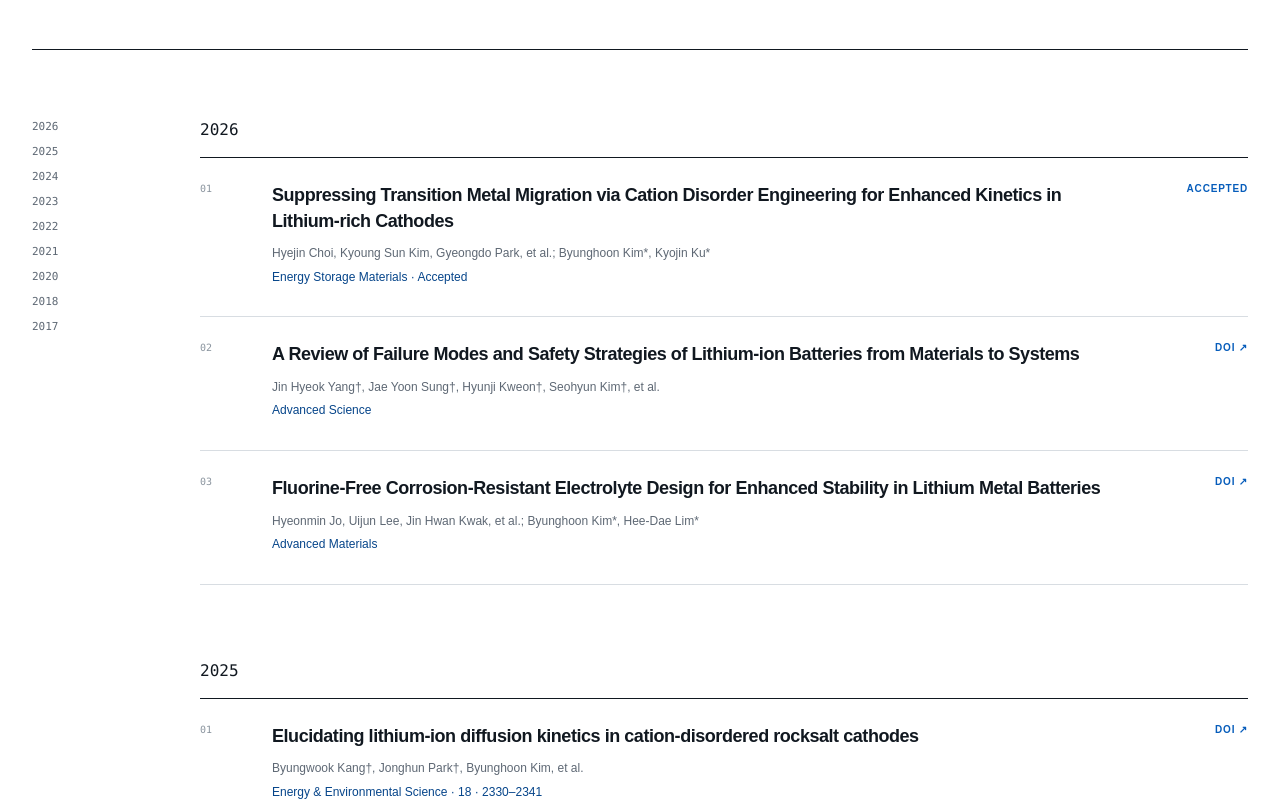
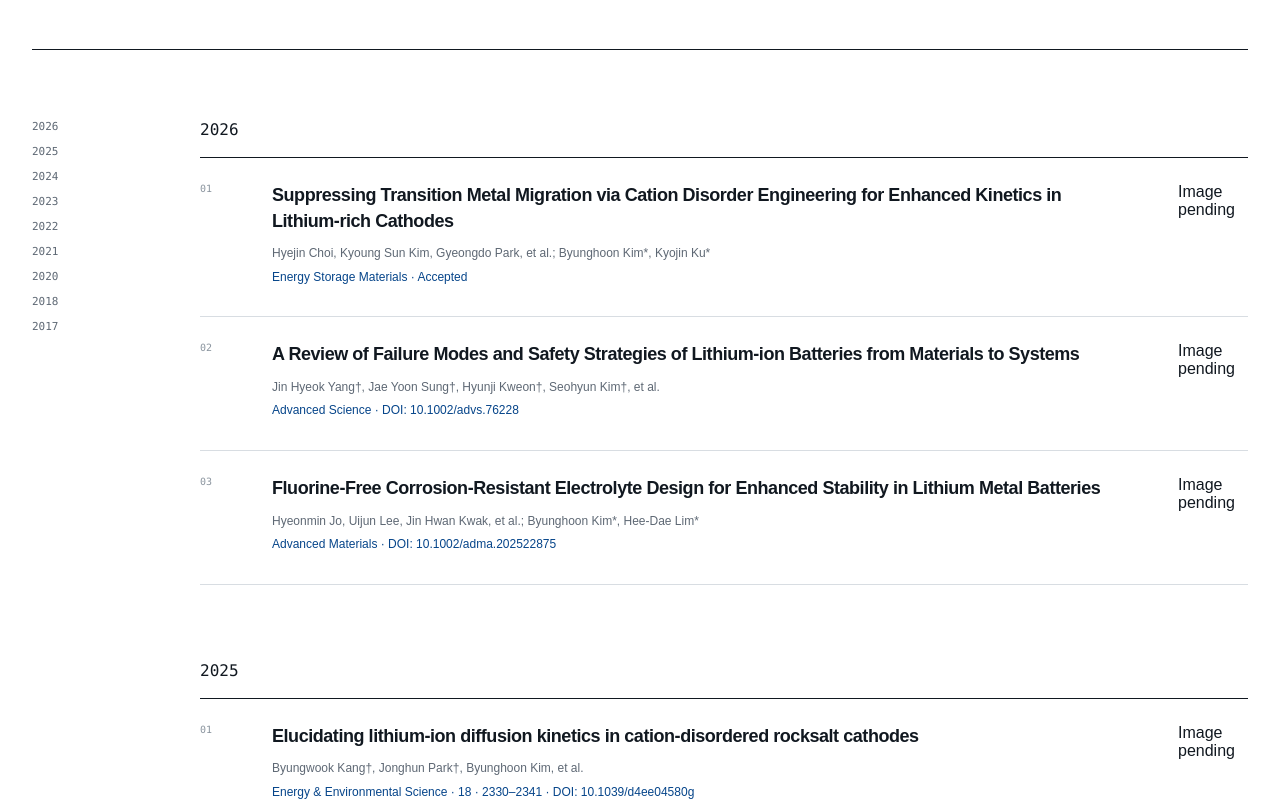
Before and after one commit to Energy-Materials-Laboratory/energy-materials-laboratory.github.io, a Next.js app: page /publications/journals in a window 1280 px wide. Shown: the part 500-1301 px from the top of the page. Built offline with nearby package versions, Linux system fonts and the light colour scheme.

Commit message:
Update page.tsx

```diff
--- a/app/publications/journals/page.tsx
+++ b/app/publications/journals/page.tsx
@@ -1,38 +1,200 @@
+/* eslint-disable @next/next/no-img-element */
+
+import { Fragment } from "react";
+
 import SiteShell from "../../components/SiteShell";
 import publications from "../../../content/publications.json";
+import { assetPath } from "../../../lib/paths";
+import {
+  getPublicationYear,
+  sortPublications,
+  type JournalPublication,
+  type PublicationAuthor,
+} from "../../../lib/publications";
 
-export const metadata = { title: publications.metadata.journalsTitle };
+export const metadata = {
+  title: publications.metadata.journalsTitle,
+};
+
+function PublicationAuthors({
+  authors,
+}: {
+  authors: PublicationAuthor[] | string;
+}) {
+  /*
+   * 기존 publications.json의 문자열 형식도 임시로 지원합니다.
+   */
+  if (typeof authors === "string") {
+    return <>{authors}</>;
+  }
+
+  return (
+    <>
+      {authors.map((author, index) => {
+        let separator = "";
+
+        if (index > 0) {
+          if (index === authors.length - 1) {
+            separator =
+              authors.length === 2 ? " and " : ", and ";
+          } else {
+            separator = ", ";
+          }
+        }
+
+        return (
+          <Fragment key={`${author.name}-${index}`}>
+            {separator}
+
+            {author.bold ? (
+              <strong>{author.name}</strong>
+            ) : (
+              author.name
+            )}
+
+            {author.mark ?? ""}
+          </Fragment>
+        );
+      })}
+    </>
+  );
+}
 
 export default function JournalsPage() {
-  const years = [...new Set(publications.journals.map((publication) => publication.year))];
+  const journalData =
+    publications.journals as unknown as JournalPublication[];
+
+  const sortedPublications =
+    sortPublications(journalData);
+
+  const years = [
+    ...new Set(
+      sortedPublications.map((publication) =>
+        getPublicationYear(publication),
+      ),
+    ),
+  ];
+
   return (
     <SiteShell>
       <section className="page-hero site-width compact publication-page-hero">
-        <p className="eyebrow">{publications.journalsPage.eyebrow}</p>
+        <p className="eyebrow">
+          {publications.journalsPage.eyebrow}
+        </p>
+
         <h1>{publications.journalsPage.title}</h1>
+
         <p>{publications.journalsPage.note}</p>
       </section>
+
       <section className="journal-archive site-width">
-        <aside className="year-index" aria-label="Publication years">
-          {years.map((year) => <a href={`#year-${year}`} key={year}>{year}</a>)}
+        <aside
+          className="year-index"
+          aria-label="Publication years"
+        >
+          {years.map((year) => (
+            <a href={`#year-${year}`} key={year}>
+              {year}
+            </a>
+          ))}
         </aside>
+
         <div className="journal-years">
-          {years.map((year) => (
-            <section className="journal-year" id={`year-${year}`} key={year}>
-              <h2>{year}</h2>
-              {publications.journals.filter((publication) => publication.year === year).map((publication, index) => (
-                <article className="journal-entry" key={publication.title}>
-                  <span>{String(index + 1).padStart(2, "0")}</span>
-                  <div>
-                    <h3>{publication.title}</h3>
-                    <p className="journal-authors">{publication.authors}</p>
-                    <p className="journal-venue">{publication.venue}</p>
-                  </div>
-                  {publication.doi ? <a href={`https://doi.org/${publication.doi}`} target="_blank" rel="noreferrer">DOI ↗</a> : <em>Accepted</em>}
-                </article>
-              ))}
-            </section>
-          ))}
+          {years.map((year) => {
+            const yearlyPublications =
+              sortedPublications.filter(
+                (publication) =>
+                  getPublicationYear(publication) === year,
+              );
+
+            return (
+              <section
+                className="journal-year"
+                id={`year-${year}`}
+                key={year}
+              >
+                <h2>{year}</h2>
+
+                {yearlyPublications.map(
+                  (publication, index) => (
+                    <article
+                      className="journal-entry"
+                      key={`${
+                        publication.date ??
+                        publication.year ??
+                        "undated"
+                      }-${publication.title}`}
+                    >
+                      <span className="journal-number">
+                        {String(index + 1).padStart(2, "0")}
+                      </span>
+
+                      <div className="journal-copy">
+                        <h3>{publication.title}</h3>
+
+                        <p className="journal-authors">
+                          <PublicationAuthors
+                            authors={publication.authors}
+                          />
+                        </p>
+
+                        <p className="journal-venue">
+                          {publication.venue}
+
+                          {publication.doi ? (
+                            <>
+                              {" · "}
+                              <span className="journal-doi">
+                                DOI: {publication.doi}
+                              </span>
+                            </>
+                          ) : null}
+                        </p>
+                      </div>
+
+                      <div className="journal-cover">
+                        {publication.cover ? (
+                          publication.doi ? (
+                            <a
+                              className="journal-cover-link"
+                              href={`https://doi.org/${publication.doi}`}
+                              target="_blank"
+                              rel="noreferrer"
+                              aria-label={`Open ${publication.title}`}
+                            >
+                              <img
+                                src={assetPath(
+                                  publication.cover,
+                                )}
+                                alt={
+                                  publication.coverAlt ??
+                                  `First page of ${publication.title}`
+                                }
+                              />
+                            </a>
+                          ) : (
+                            <img
+                              src={assetPath(
+                                publication.cover,
+                              )}
+                              alt={
+                                publication.coverAlt ??
+                                `First page of ${publication.title}`
+                              }
+                            />
+                          )
+                        ) : (
+                          <span className="journal-cover-placeholder">
+                            Image pending
+                          </span>
+                        )}
+                      </div>
+                    </article>
+                  ),
+                )}
+              </section>
+            );
+          })}
         </div>
       </section>
     </SiteShell>
```
